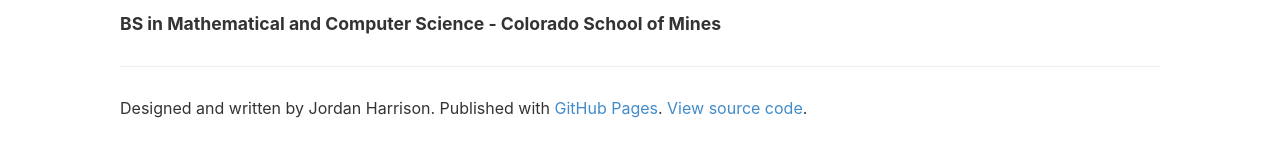
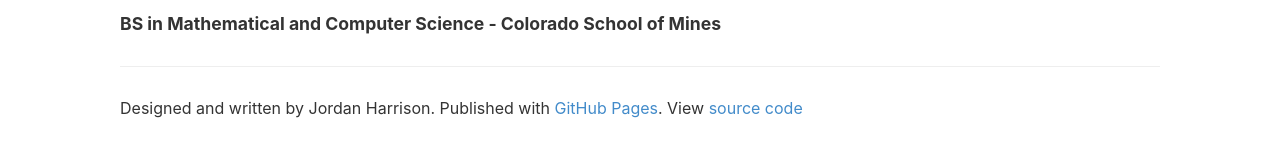
Before and after one commit to jordandh/resume, a Jekyll site: the page built from README.md, in a window 1280 px wide. Shown: the part 1099-1245 px from the top of the page. Built offline with Jekyll 4.4.1, drawn with Linux system fonts in a browser that asks for light colours; our own code applies the rules of GitHub Pages for plain Markdown files.

```diff
--- a/_layouts/default.html
+++ b/_layouts/default.html
@@ -139,7 +139,7 @@
 
     <footer>
       <p>
-        Designed and written by Jordan Harrison. Published with <a href="https://pages.github.com">GitHub Pages</a>. <a href="{{ site.github.repository_url }}">View source code</a>.
+        Designed and written by Jordan Harrison. Published with <a href="https://pages.github.com">GitHub Pages</a>. View <a href="{{ site.github.repository_url }}">source code</a>
       </p>
     </footer>
   </body>
```
